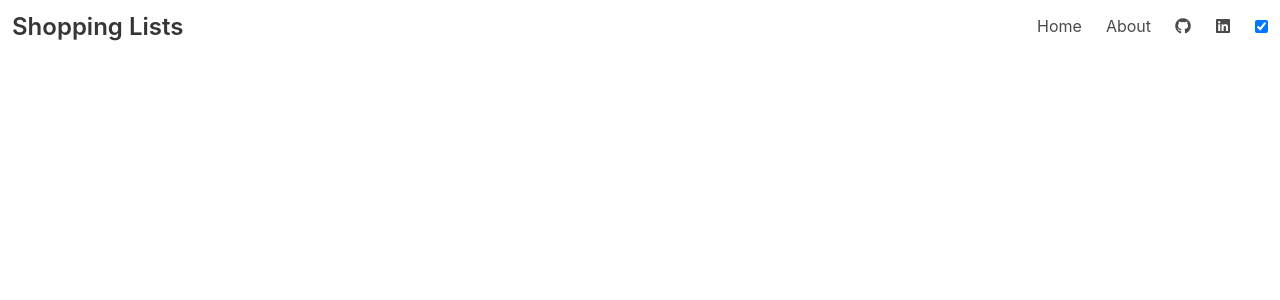
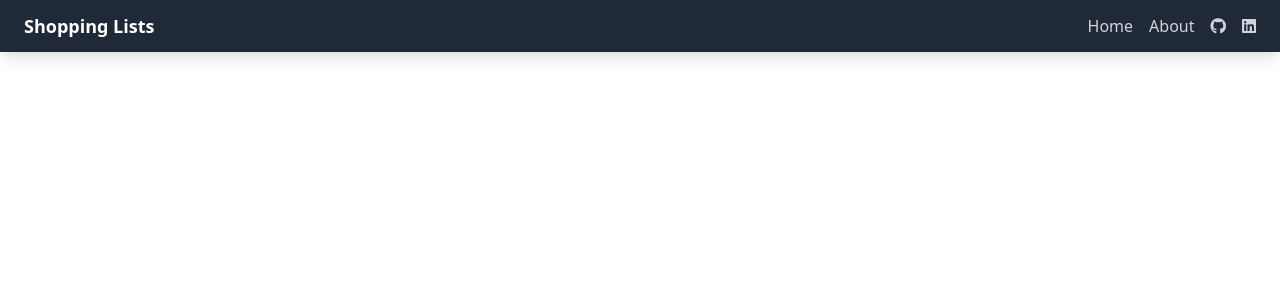
Before and after one commit to JamisonHunter/Shopping-List-App, a Flask app: page / in a window 1280 px wide. Shown: the top 300 px of the page. Run offline with Flask 3, Linux system fonts and the light colour scheme; data that the repository does not hold is empty.

Commit message:
Connected To MongoDB & Switched To Tailwind
I established a connection to my MongoDB database and also altered the navbar using Tailwind CSS.

```diff
--- a/main.py
+++ b/main.py
@@ -1,13 +1,19 @@
 # Imports
 from flask import Flask, render_template
+from pymongo import MongoClient
+import creds
 
 app = Flask(__name__)
 
-# TODO: Connect to MongoDB client
+# Connecting to MongoDB.
+client = MongoClient(creds.MONGO_URI)
+db = client["astronomy"]
+collection = db["apod"]
 
 @app.route("/")
 def home():
-    return render_template("index.html")
+    image = collection.find_one()
+    return render_template("index.html", image = image)
 
 # TODO: Define CRUD routes
 
--- a/templates/index.html
+++ b/templates/index.html
@@ -4,36 +4,40 @@
     <meta charset="UTF-8">
     <meta name="viewport" content="width=device-width, initial-scale=1.0">
     <title>Home</title>
-    <link rel="stylesheet" href="https://cdn.jsdelivr.net/npm/bulma@0.9.3/css/bulma.min.css">
+    <!-- Include Tailwind CSS -->
+    <link href="https://cdn.jsdelivr.net/npm/tailwindcss@2.2.19/dist/tailwind.min.css" rel="stylesheet">
+    <!-- Include Font Awesome -->
     <link rel="stylesheet" href="https://cdnjs.cloudflare.com/ajax/libs/font-awesome/5.15.4/css/all.min.css">
 </head>
 <body>
-    <nav class="navbar" role="navigation" aria-label="main navigation">
-        <div class="navbar-brand">
-            <a class="navbar-item" href="#">
-                <h1 class="title is-4">Shopping Lists</h1>
+    <nav class="bg-gray-800 shadow-lg" role="navigation" aria-label="main navigation">
+        <div class="container mx-auto px-6 py-3">
+            <div class="flex justify-between items-center">
+                <div class="flex items-center">
+                    <a class="navbar-brand text-lg font-semibold text-white" href="#">
+                        Shopping Lists
                     </a>
                 </div>
 
-        <div class="navbar-menu is-active">
-            <div class="navbar-end">
-                <a class="navbar-item" href="#">Home</a>
-                <a class="navbar-item" href="#">About</a>
-                <a class="navbar-item" href="#">
+                <div class="flex items-center">
+                    <a class="navbar-item text-gray-300 mr-4" href="#">Home</a>
+                    <a class="navbar-item text-gray-300 mr-4" href="#">About</a>
+                    <a class="navbar-item text-gray-300 mr-4" href="#">
                         <span class="icon">
                             <i class="fab fa-github"></i>
                         </span>
                     </a>
-                <a class="navbar-item" href="#">
+                    <a class="navbar-item text-gray-300" href="#">
                         <span class="icon">
                             <i class="fab fa-linkedin"></i>
                         </span>
                     </a>
-                <label class="navbar-item">
-                    <input type="checkbox" id="darkmode-toggle" checked/>
-                </label>
+                </div>
             </div>
         </div>
     </nav>
+    <div>
+        <img src = "{{ image['Image URL'] }}"/>
+    </div>
 </body>
 </html>
```
Also changed, not shown: 1 other file. Lines whose indentation alone changed are shown as unchanged.
